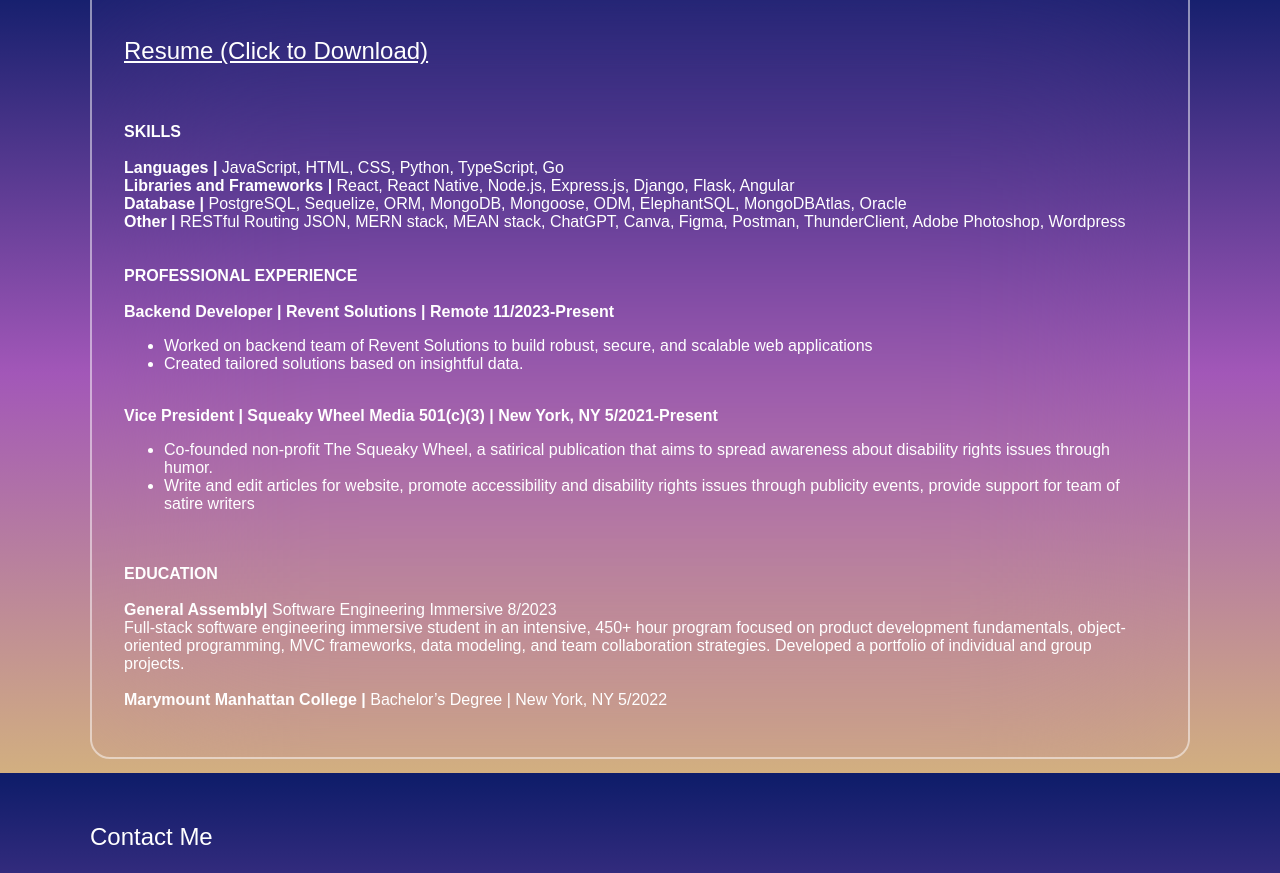
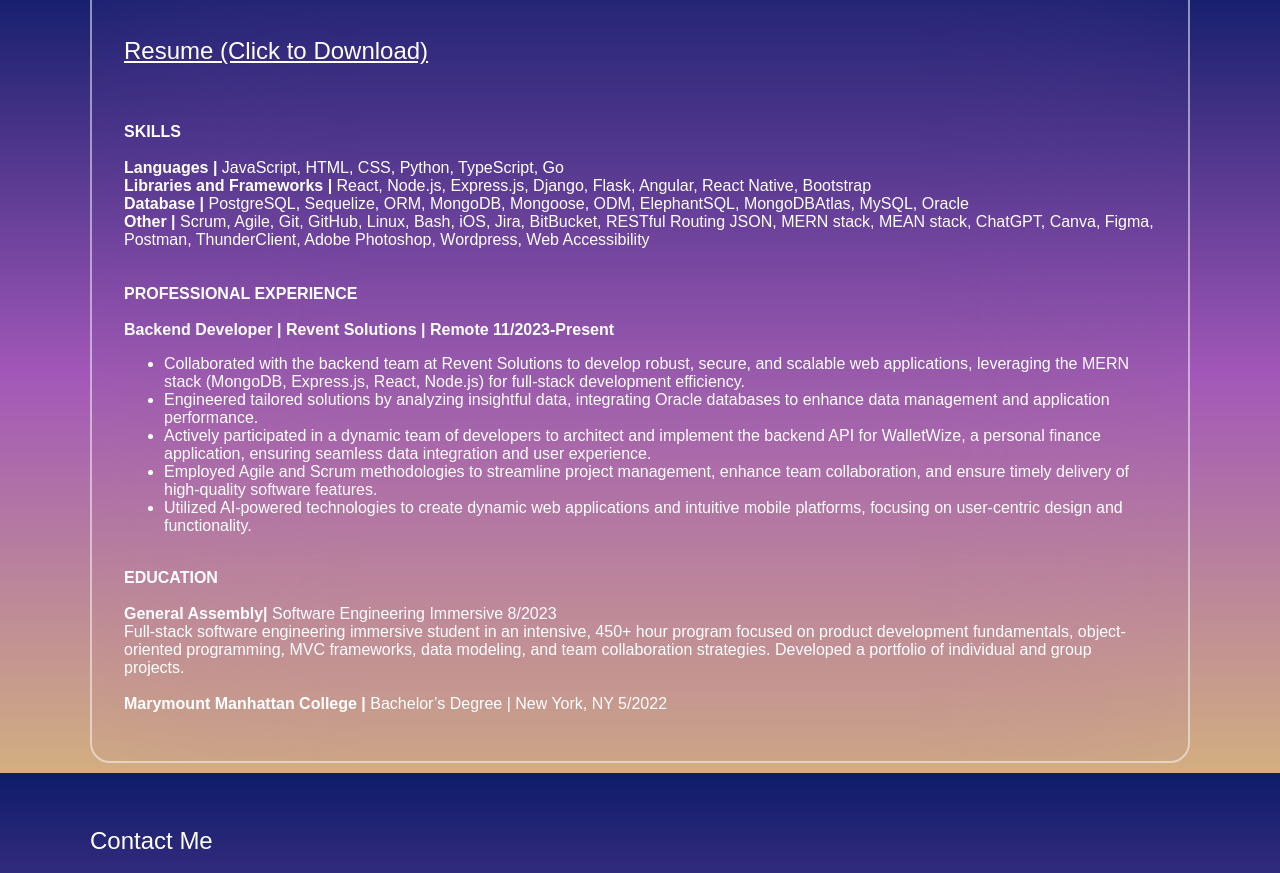
Before and after one commit to mcamilletti1/Margaret-Camilletti-Portfolio, a React (Vite) app in the folder Margaret-Camilletti-Portfolio/: page / in a window 1280 px wide. Shown: the part 1627-2500 px from the top of the page. Built offline with nearby package versions, Linux system fonts and the light colour scheme; a web font is replaced by a local one.

Commit message:
updated resume section

```diff
--- a/Margaret-Camilletti-Portfolio/src/components/Resume.jsx
+++ b/Margaret-Camilletti-Portfolio/src/components/Resume.jsx
@@ -7,20 +7,19 @@
  <p>
 <strong>SKILLS<br></br><br></br>
 Languages |</strong> JavaScript, HTML, CSS, Python, TypeScript, Go<br></br>
-<strong>Libraries and Frameworks |</strong> React, React Native, Node.js, Express.js, Django, Flask, Angular<br></br>
-<strong>Database |</strong> PostgreSQL, Sequelize, ORM, MongoDB, Mongoose, ODM, ElephantSQL, MongoDBAtlas, Oracle<br></br>
-<strong>Other |</strong> RESTful Routing JSON, MERN stack, MEAN stack, ChatGPT, Canva, Figma, Postman, ThunderClient, Adobe Photoshop, Wordpress<br></br><br></br><br></br>
+<strong>Libraries and Frameworks |</strong> React, Node.js, Express.js, Django, Flask, Angular, React Native, Bootstrap<br></br>
+<strong>Database |</strong> PostgreSQL, Sequelize, ORM, MongoDB, Mongoose, ODM, ElephantSQL, MongoDBAtlas, MySQL, Oracle<br></br>
+<strong>Other |</strong> Scrum, Agile, Git, GitHub, Linux, Bash, iOS, Jira, BitBucket, RESTful Routing JSON, MERN stack, MEAN stack, ChatGPT, Canva, Figma, Postman, ThunderClient, Adobe Photoshop, Wordpress, Web Accessibility<br></br><br></br><br></br>
 
 
 <strong>PROFESSIONAL EXPERIENCE<br></br><br></br>
 
 <strong></strong>Backend Developer | Revent Solutions | Remote 11/2023-Present</strong><br></br>
-<ul><li>Worked on backend team of Revent Solutions to build robust, secure, and scalable web applications</li>
-<li>Created tailored solutions based on insightful data.</li></ul><br></br>
-
-<strong>Vice President | Squeaky Wheel Media 501(c)(3) | New York, NY	5/2021-Present</strong><br></br>
-<ul><li>Co-founded non-profit The Squeaky Wheel, a satirical publication that aims to spread awareness about disability rights issues through humor.</li>
-<li>Write and edit articles for website, promote accessibility and disability rights issues through publicity events, provide support for team of satire writers</li></ul><br></br><br></br>
+<ul><li>Collaborated with the backend team at Revent Solutions to develop robust, secure, and scalable web applications, leveraging the MERN stack (MongoDB, Express.js, React, Node.js) for full-stack development efficiency.</li>
+<li>Engineered tailored solutions by analyzing insightful data, integrating Oracle databases to enhance data management and application performance.</li>
+<li>Actively participated in a dynamic team of developers to architect and implement the backend API for WalletWize, a personal finance application, ensuring seamless data integration and user experience.</li>
+<li>Employed Agile and Scrum methodologies to streamline project management, enhance team collaboration, and ensure timely delivery of high-quality software features.</li>
+<li>Utilized AI-powered technologies to create dynamic web applications and intuitive mobile platforms, focusing on user-centric design and functionality.</li></ul><br></br>
 
 <strong>EDUCATION<br></br><br></br>
 General Assembly|</strong> Software Engineering Immersive				 	  	8/2023<br></br>
```
